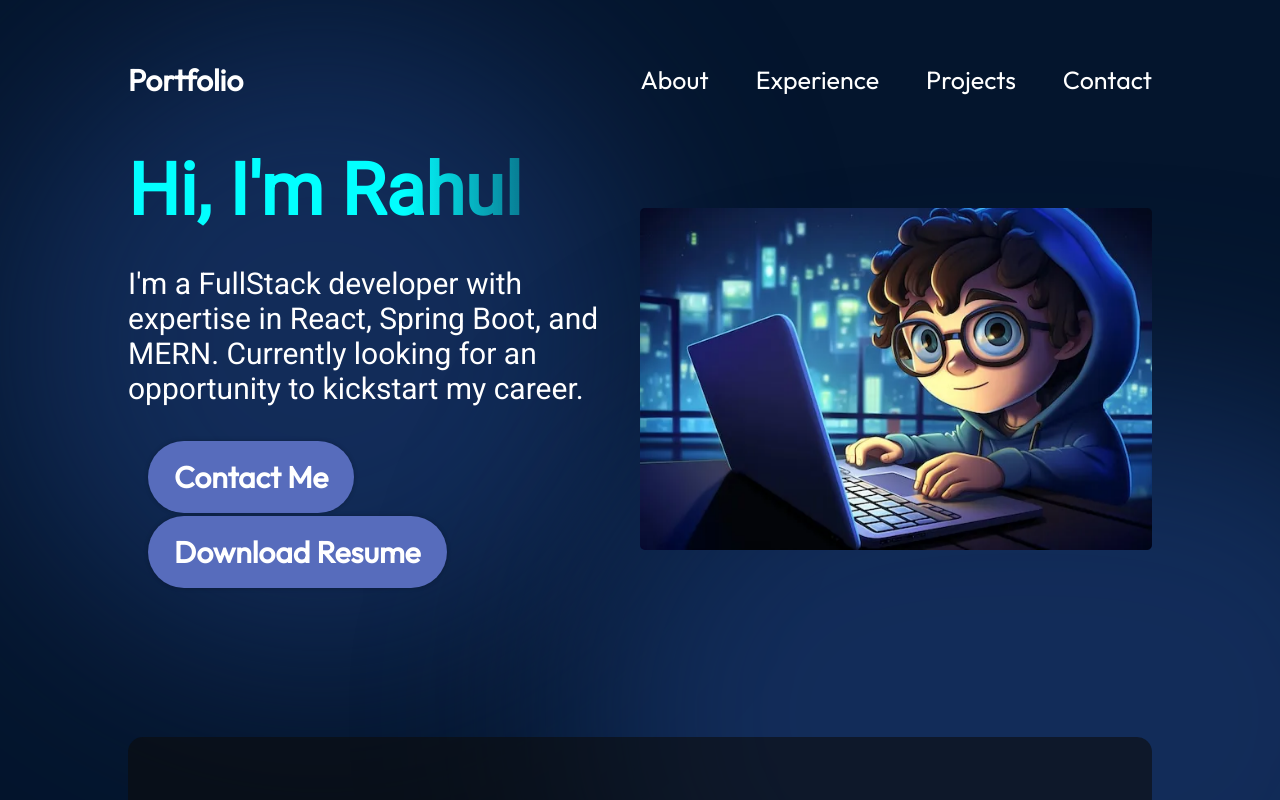
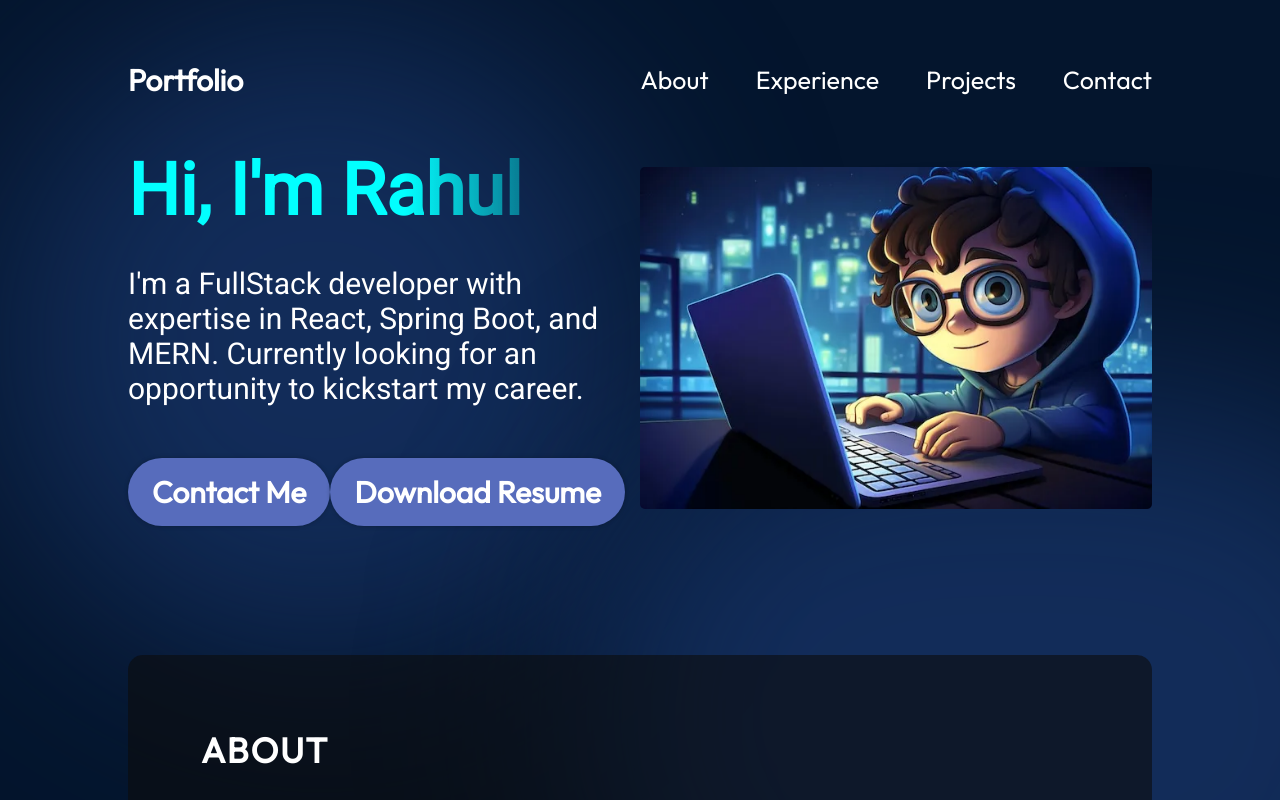
Before and after one commit to ankushchimote/p, a React (Vite) app: page / in a window 1280 px wide. Shown: the top 800 px of the page. Built offline with nearby package versions, Linux system fonts and the light colour scheme.

Commit message:
Update Hero.module.css

```diff
--- a/src/components/Hero/Hero.module.css
+++ b/src/components/Hero/Hero.module.css
@@ -46,10 +46,10 @@
   border-radius: 100px;
   font-size: 30px;
   font-weight: 600;
-  padding: 17px 26px;
+  padding: 15px 24px;
   border: none;
   box-shadow: 0 0 4px 0 rgba(0, 0, 0, 0.25);
-  margin: 20px;
+/*   margin: 20px; */
   cursor: pointer;
   transition: background-color 0.3s ease-in-out;
 }
```
